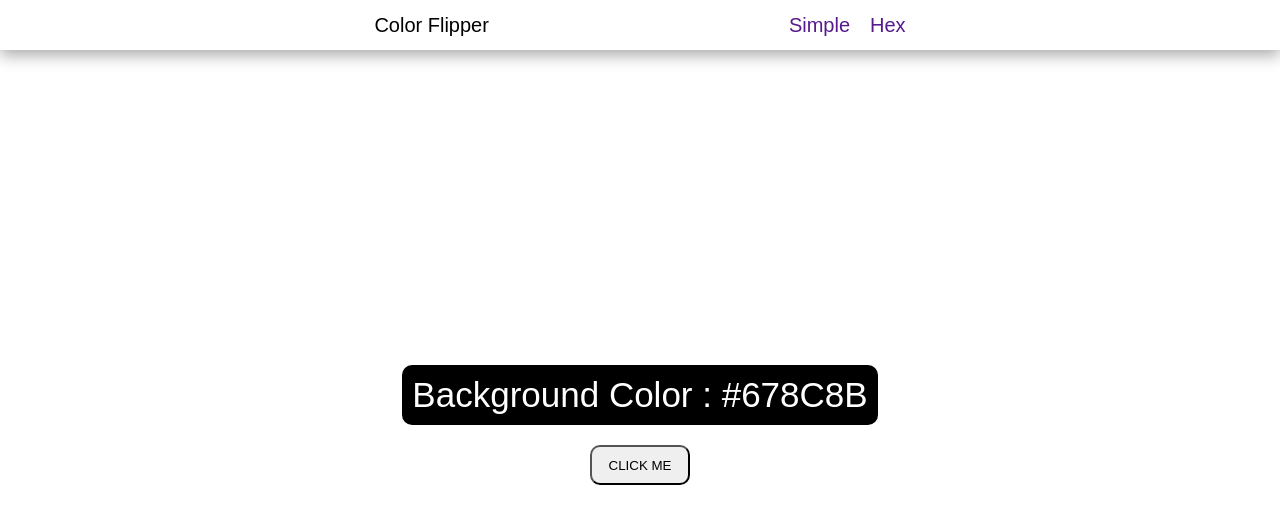
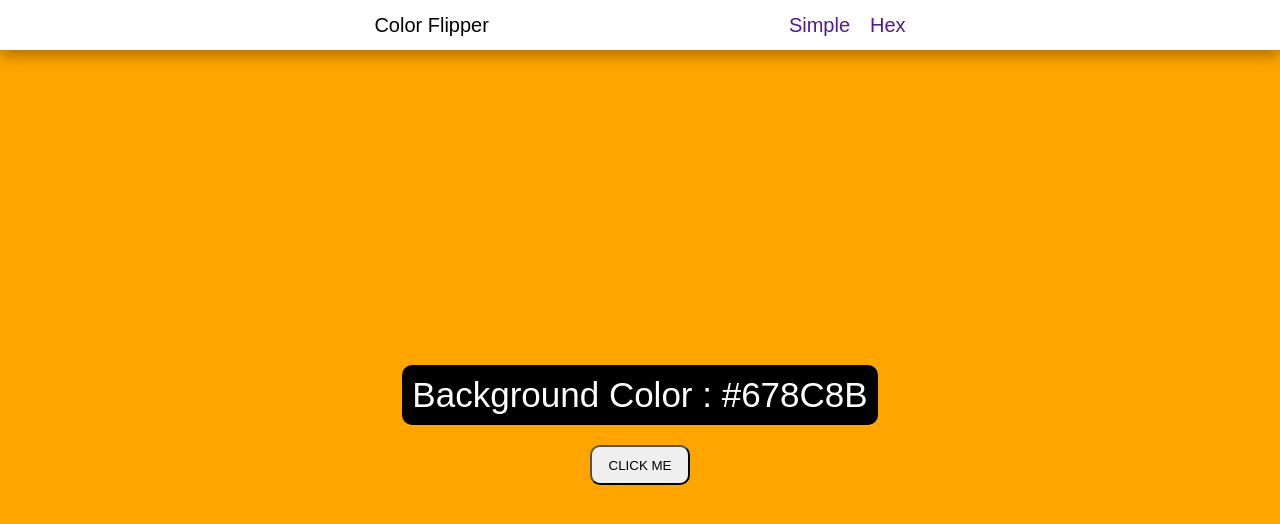
Before and after one commit to sjeevankumar/color-flipper, a plain HTML site: page index.html in a window 1280 px wide. Both pictures are taken after a click on the button "CLICK ME". Drawn offline with Linux system fonts and the light colour scheme.

Commit message:
feat:add background color change with fixed array colors

```diff
--- a/index.html
+++ b/index.html
@@ -23,10 +23,10 @@
     <main>
       <div class="main-center">
         <p>background color : <span>#678C8B</span></p>
-        <button>click me</button>
+        <button id="btn">click me</button>
       </div>
     </main>
     <!-- javascript -->
-    <script src="app.js"></script>
+    <script src="index.js"></script>
   </body>
 </html>
--- /dev/null
+++ b/index.js
@@ -0,0 +1,26 @@
+const colors = [
+    "#FF0000",
+    "#00FF00",
+    "#0000FF",
+    "#FFFF00",
+    "#FF00FF",
+    "#00FFFF",
+    "#FFA500",
+    "#800080",
+    "#008000",
+    "#000080"
+];
+
+const btn = document.getElementById('btn')
+
+const getRandomNumber = (len) => {
+    return Math.floor(Math.random() * len)
+}
+const changeBackgroundColor = () => {
+    const randomNumber = getRandomNumber(colors.length)
+    const bgColor = colors[randomNumber]
+    document.body.style.backgroundColor = bgColor
+}
+btn.addEventListener('click', () => {
+    changeBackgroundColor()
+})
```
